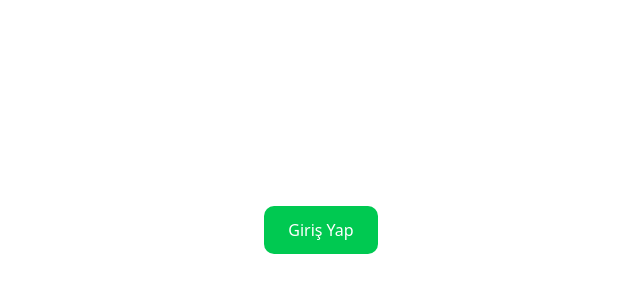
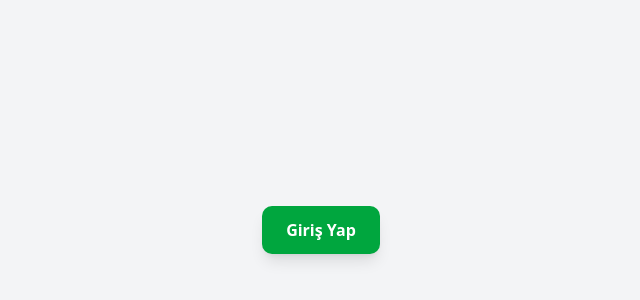
Before and after one commit to markasyon/turkbazaar-ui, a Next.js app: page / in a window 1280 px wide. Shown: the part 170-470 px from the top of the page, without its empty margins (319-959 px from the left). Built offline with nearby package versions, Linux system fonts and the light colour scheme.

Commit message:
düzenli buton eklendi

```diff
--- a/app/page.tsx
+++ b/app/page.tsx
@@ -1,9 +1,9 @@
 export default function Home() {
   return (
-    <div className="flex items-center justify-center h-screen">
-      <button className="bg-green-500 text-white px-6 py-3 rounded-lg">
+    <div className="flex items-center justify-center h-screen bg-gray-100">
+      <button className="bg-green-600 hover:bg-green-700 text-white font-semibold py-3 px-6 rounded-lg shadow-lg transition duration-300">
         Giriş Yap
       </button>
     </div>
-  )
+  );
 }
```
